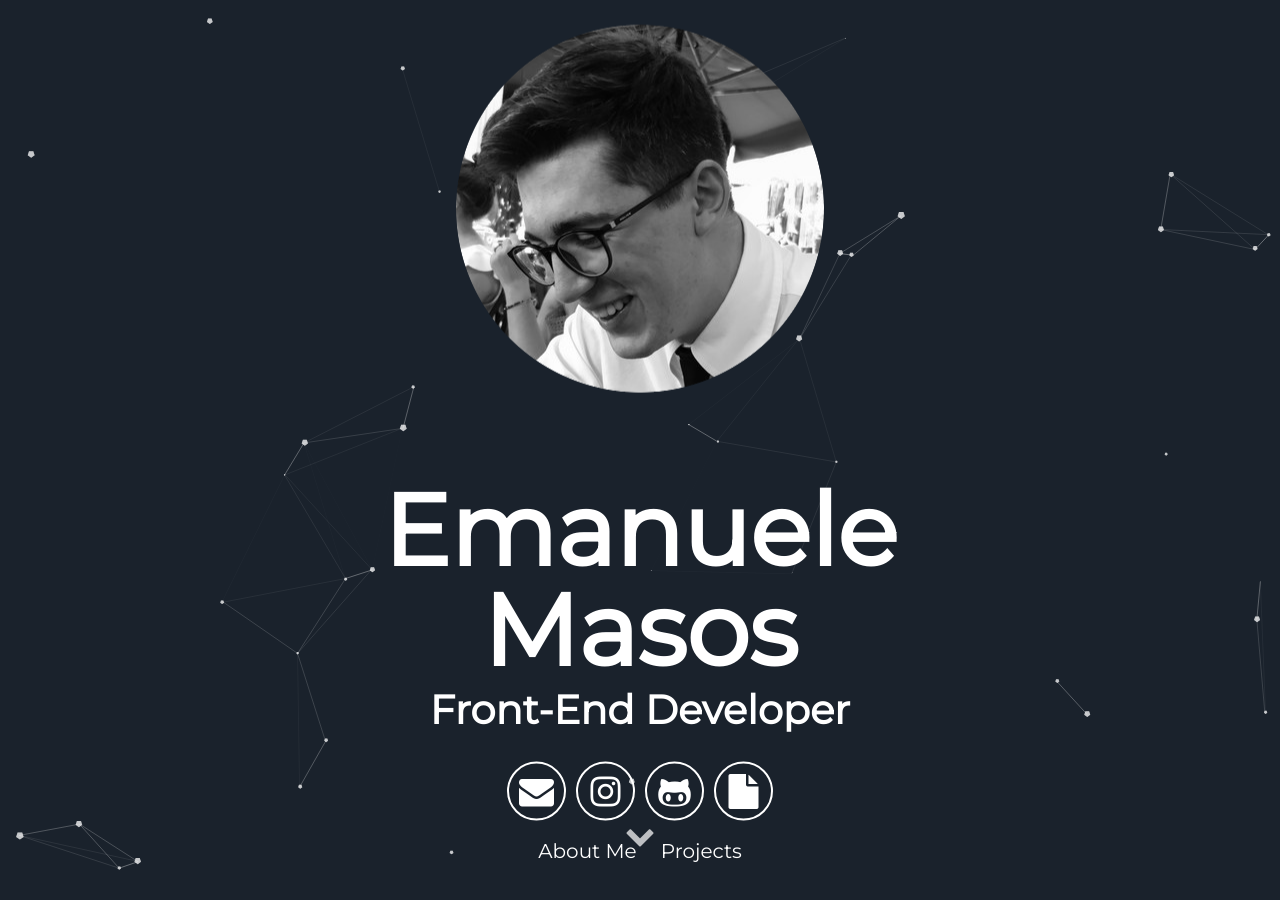
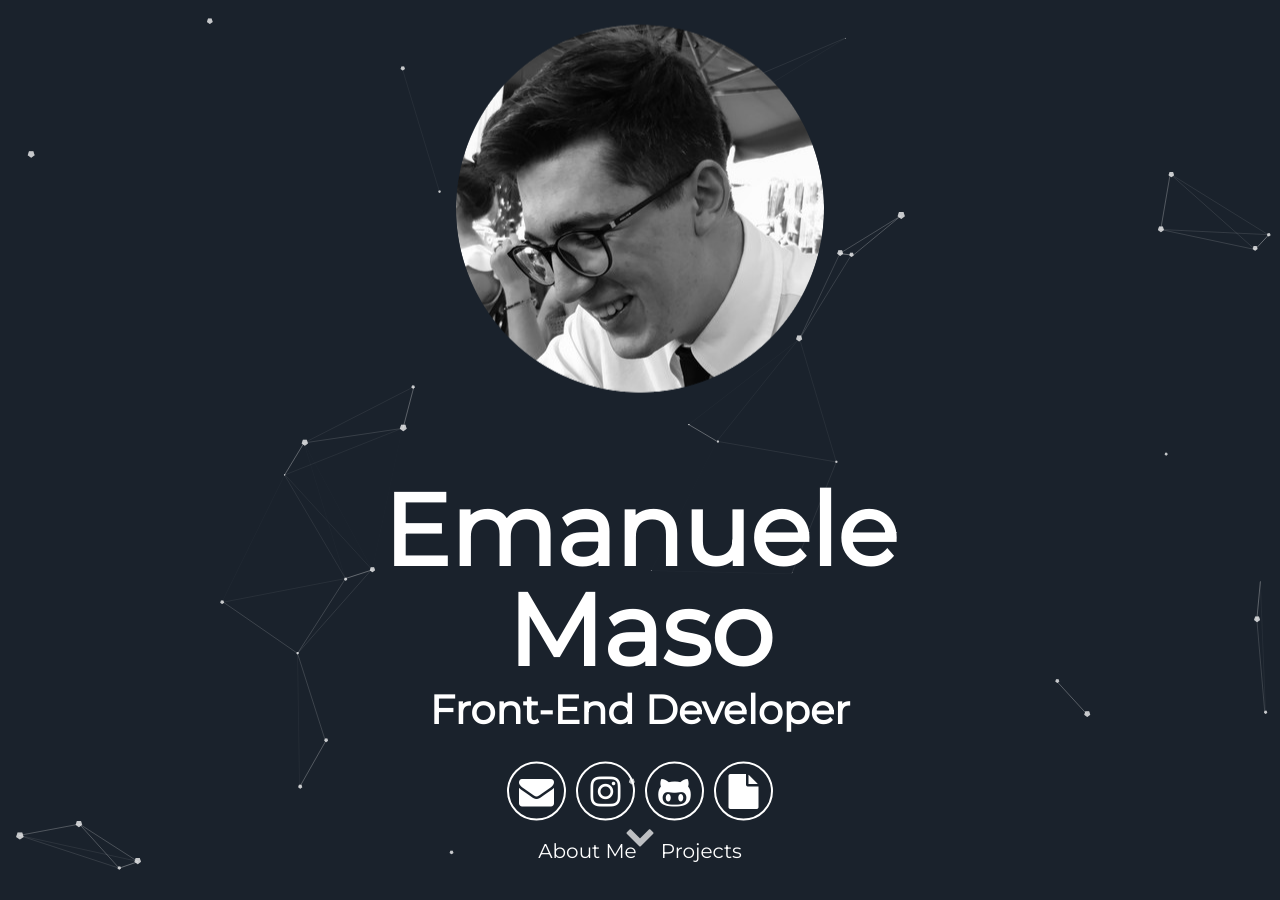
Before and after one commit to ClarkStoro/clarkstoro.github.io, a Jekyll site: the page built from index.html, in a window 1280 px wide and 900 px high. Built offline with Jekyll 4.4.1, drawn with Linux system fonts in a browser that asks for light colours.

Commit message:
Update header.html

```diff
--- a/_includes/header.html
+++ b/_includes/header.html
@@ -6,7 +6,7 @@
       </div>
     </div>
       <h1>
-        <span class="site-title">{{site.username}}s</span>
+        <span class="site-title">{{site.username}}</span>
         <span class="site-description">{{site.user_title}}</span>
       </h1>
       <div class="header-icons">
```
